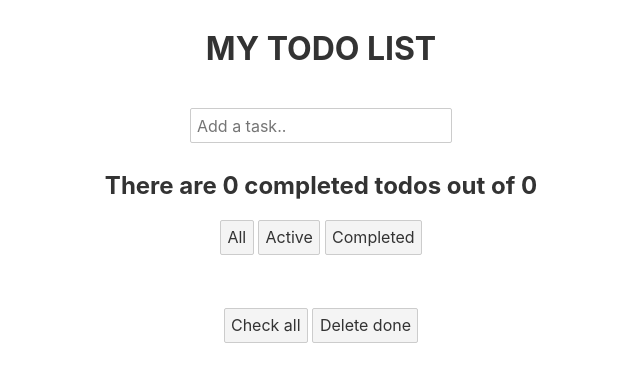
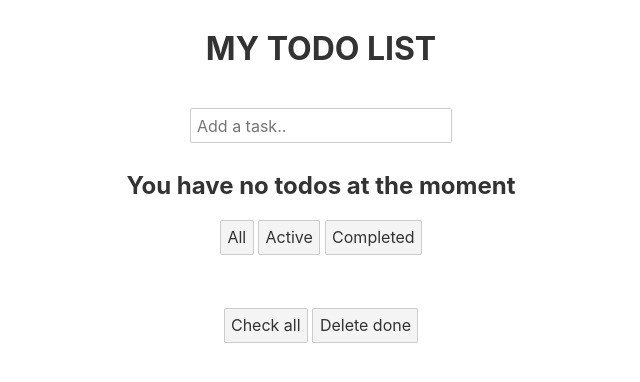
Before and after one commit to TanguyLichau/TodoApp-Svelte, a Svelte app: page / in a window 1280 px wide. Shown: the top 382 px of the page, without its empty margins (319-959 px from the left). Built offline with nearby package versions, Linux system fonts and the light colour scheme.

Commit message:
Displaying different messages depending on number of todos

```diff
--- a/src/TodoStatus.svelte
+++ b/src/TodoStatus.svelte
@@ -1,11 +1,20 @@
 <script>
   export let todolists;
+
+  $: completedLength = todolists.filter(
+    (todo) => todo.isChecked === true
+  ).length;
 </script>
 
-<h2>
-  There are {todolists.filter((todo) => todo.isChecked === true).length} completed
-  todos out of {todolists.length}
-</h2>
+{#if todolists.length === 0}
+  <h2>You have no todos at the moment</h2>
+{:else if completedLength === todolists.length}
+  <h2>You have completed all of your current todos !</h2>
+{:else}
+  <h2>
+    There are {completedLength} completed todos out of {todolists.length}
+  </h2>
+{/if}
 
 <style>
   h2 {
```
